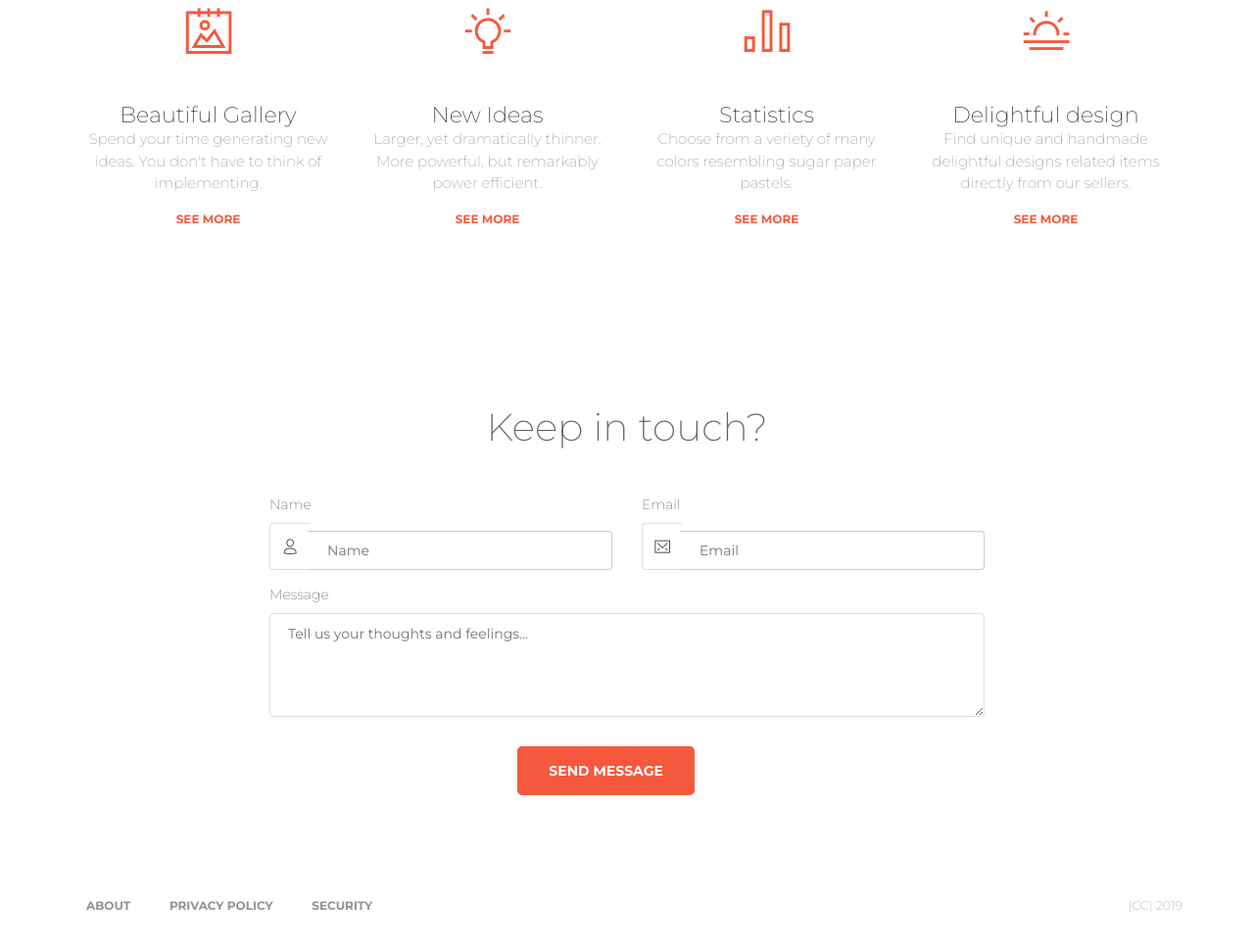
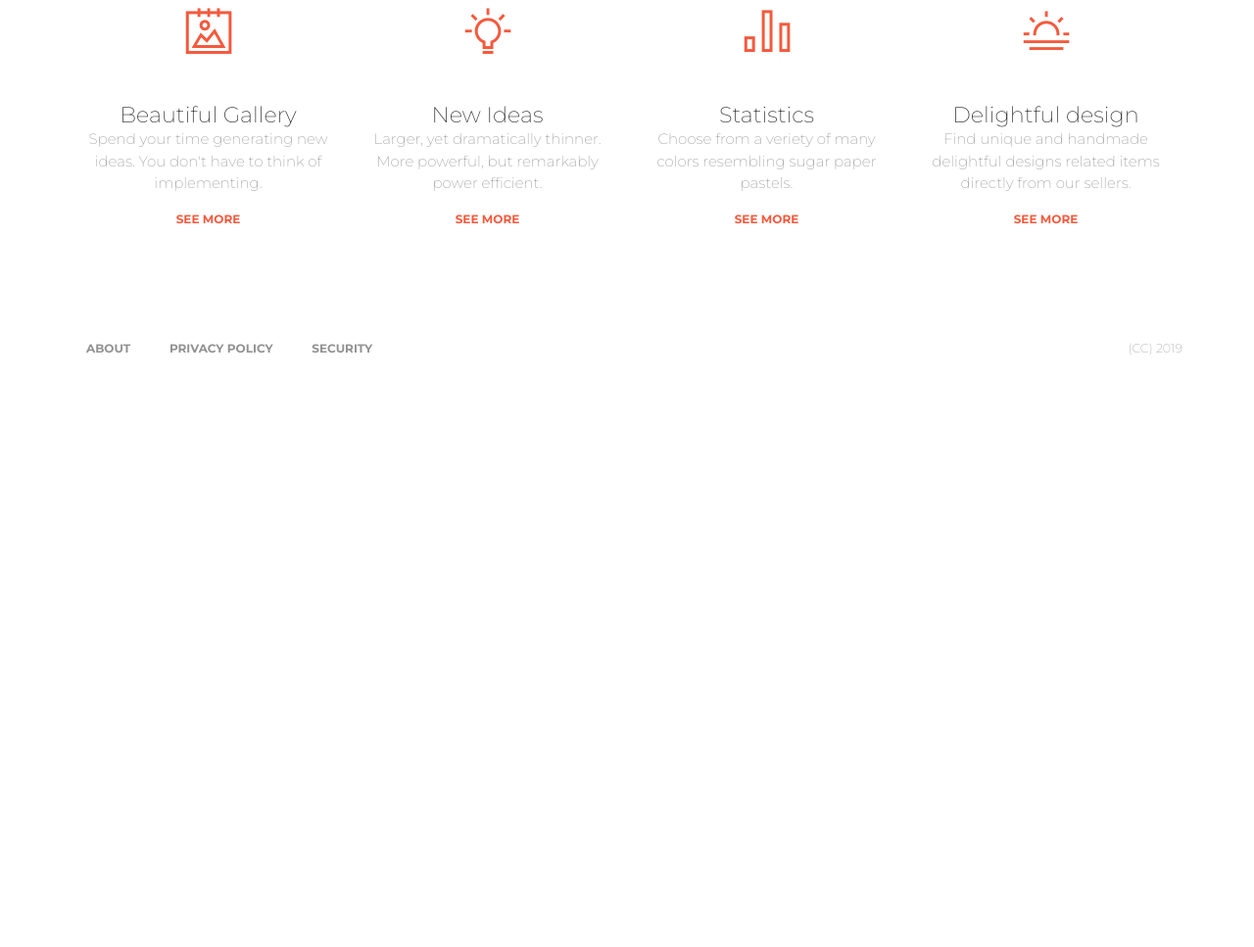
Before and after one commit to ReggieC6/Next-Step, a plain HTML site: page index.html in a window 1280 px wide. Shown: the part 1187-2154 px from the top of the page at 98% size. After the commit the page ends 1585 px from the top, so only its background shows below. Drawn offline with Linux system fonts and the light colour scheme; some packages are replaced by stand-ins of ours.

Commit message:
update index.html
remove Keep in touch? form

```diff
--- a/index.html
+++ b/index.html
@@ -218,49 +218,6 @@
       </div>
     </div>
 
-    <div class="section landing-section">
-      <div class="container">
-        <div class="row">
-          <div class="col-md-8 ml-auto mr-auto">
-            <h2 class="text-center">Keep in touch?</h2>
-            <form class="contact-form">
-              <div class="row">
-                <div class="col-md-6">
-                  <label>Name</label>
-                  <div class="input-group">
-                    <div class="input-group-prepend">
-                      <span class="input-group-text">
-                        <i class="nc-icon nc-single-02"></i>
-                      </span>
-                    </div>
-                    <input type="text" class="form-control" placeholder="Name">
-                  </div>
-                </div>
-                <div class="col-md-6">
-                  <label>Email</label>
-                  <div class="input-group">
-                    <div class="input-group-prepend">
-                      <span class="input-group-text">
-                        <i class="nc-icon nc-email-85"></i>
-                      </span>
-                    </div>
-                    <input type="text" class="form-control" placeholder="Email">
-                  </div>
-                </div>
-              </div>
-              <label>Message</label>
-              <textarea class="form-control" rows="4" placeholder="Tell us your thoughts and feelings..."></textarea>
-              <div class="row">
-                <div class="col-md-4 ml-auto mr-auto">
-                  <button class="btn btn-danger btn-lg btn-fill">Send Message</button>
-                </div>
-              </div>
-            </form>
-          </div>
-        </div>
-      </div>
-    </div>
-  </div>
   <footer class="footer   footer-white ">
     <div class="container">
       <div class="row">
```
